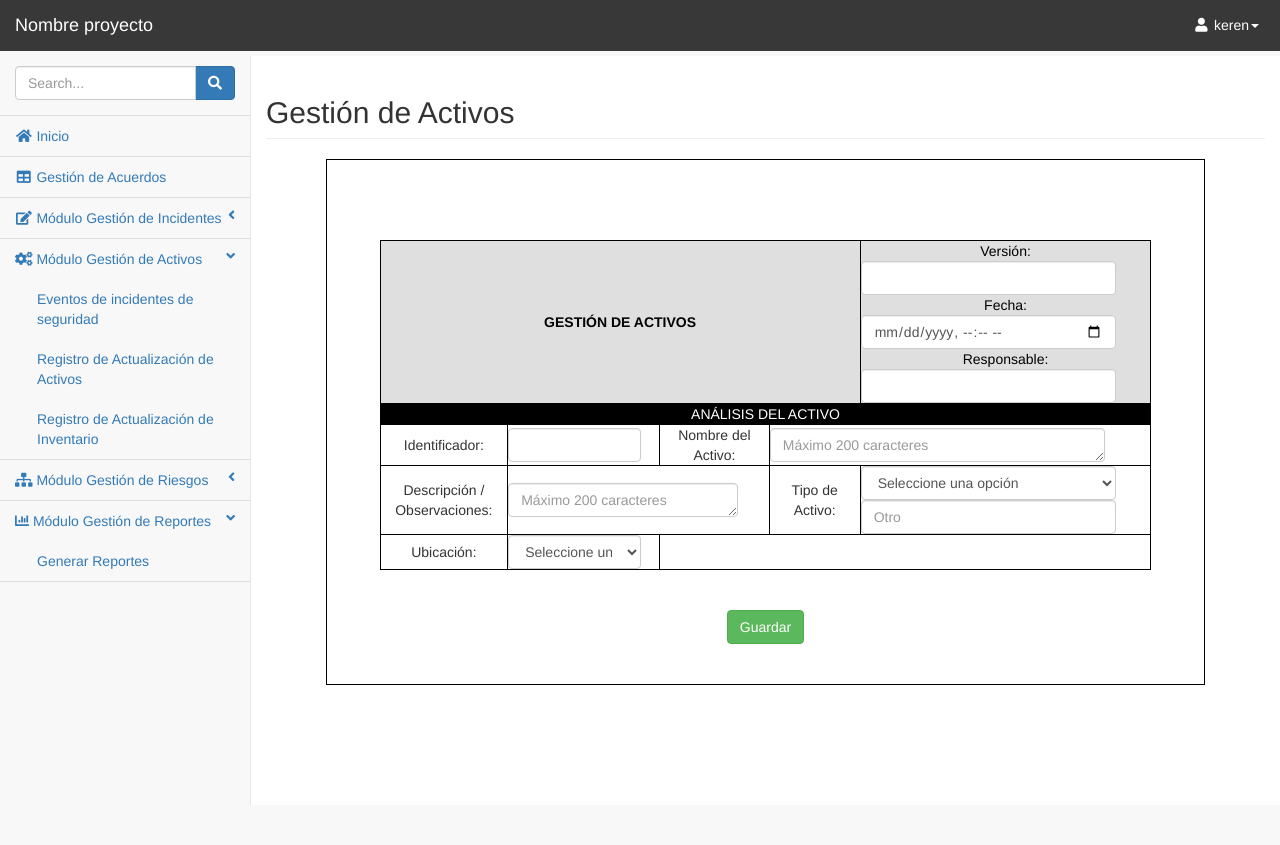
After one commit to kerenArias-2001/Ciberseguridad, a PHP site: page /pages/crear_activo.php in a window 1280 px wide. The commit adds this page. Run offline with PHP 8.4, Linux system fonts and the light colour scheme; a user stored in the database is signed in; data comes from the database, SQL or seed files in the repository; some libraries are stand-ins or nearby versions.

Commit message:
cambios activos

```diff
--- a/Ciberseguridad/nabvar.php
+++ b/Ciberseguridad/nabvar.php
@@ -86,13 +86,13 @@
                         <a href="#"><i class="fa fa-cogs fa-fw"></i> Módulo Gestión de Activos  <span class="fa arrow"></span></a>
                         <ul class="nav nav-second-level">
                             <li>
-                                <a href="panels-wells.html">Eventos de incidentes de seguridad</a>
+                                <a href="crear_activo.php">Eventos de incidentes de seguridad</a>
                             </li>
                             <li>
-                                <a href="buttons.html">Registro de Actualización de Activos</a>
+                                <a href="crear_activo.php">Registro de Actualización de Activos</a>
                             </li>
                             <li>
-                                <a href="notifications.html">Registro de Actualización de Inventario</a>
+                                <a href="crear_activo.php">Registro de Actualización de Inventario</a>
                             </li>
 
                         </ul>
--- /dev/null
+++ b/Ciberseguridad/pages/crear_activo.php
@@ -0,0 +1,260 @@
+
+<?php
+    include('../funciones.php');
+    $enviar=0;
+
+?>
+<!DOCTYPE html>
+<html lang="en">
+    <head>
+        <meta charset="utf-8">
+        <meta http-equiv="X-UA-Compatible" content="IE=edge">
+        <meta name="viewport" content="width=device-width, initial-scale=1">
+        <meta name="description" content="">
+        <meta name="author" content="">
+
+        <title>Activos | Ciberseguridad</title>
+
+        <!-- Bootstrap Core CSS -->
+        <link href="../css/bootstrap.min.css" rel="stylesheet">
+
+        <!-- MetisMenu CSS -->
+        <link href="../css/metisMenu.min.css" rel="stylesheet">
+
+        <!-- Custom CSS -->
+        <link href="../css/startmin.css" rel="stylesheet">
+
+        <!-- Custom Fonts -->
+        <!--        <link href="../css/font-awesome.min.css" rel="stylesheet" type="text/css">
+        -->
+        <!-- Estilos de el modal -->
+        <link rel="stylesheet" href="../css/style.css">
+        <link rel="stylesheet" href="https://use.fontawesome.com/releases/v5.8.1/css/all.css" integrity="sha384-50oBUHEmvpQ+1lW4y57PTFmhCaXp0ML5d60M1M7uH2+nqUivzIebhndOJK28anvf" crossorigin="anonymous">
+
+</head>
+    <body>
+    <?php
+    $miconexion=conectar_bd("",'bd_ciberseguridad');
+    session_start();
+    $busqueda=consulta($miconexion,"SELECT * FROM administrador WHERE correo_adm ='{$_SESSION['nusuario']}'");
+
+    /*         echo"***************+++++++++++++++++++++++*****************************",$_SESSION['nusuario'];
+    */        $fila1 = $busqueda->fetch_object();
+            $nombre=$fila1->nombre_adm;
+            $i=0;
+            $mysqli = new mysqli('127.0.0.1', 'root', '', 'bd_ciberseguridad');
+            $query = $mysqli -> query ("SELECT * FROM tipo_incidentes");
+            while ($valores = mysqli_fetch_array($query)) {
+                    $i=$i+1;
+            }
+    /*         echo "<label class='form-control3'> los datos encontrados  son :".$i."</label>";
+    */
+
+include('../nabvar.php');
+?>
+
+<section id="acuerdo">
+
+<!-- Page Content -->
+<div id="page-wrapper">
+    <div class="container-fluid">
+        <div class="row">
+            <div class="col-lg-12">
+                <h2 class="page-header">Gestión de Activos</h2>
+            </div>
+        </div>
+        <div class="cont-b">
+    <form >
+
+        <center><div class="cont_inc"><br><br>
+
+            <div class="text_acta">
+                <br><br>
+
+                <table>
+                    <tr class="fondo_sub2">
+                        <th colspan="5" style="text-align: center;">GESTIÓN DE ACTIVOS
+                            <br>
+                        </th>
+                        <td colspan="3">  Versión:<input id="version_i" name="version_i2" type="number" class="form-control3" >
+                            <!-- <input type="text" class="texc1" id="inc_1" ></input> -->
+
+
+                            Fecha:<!-- <input type="text" class="texc1" id="inc_2" readonly="readonly"></input> -->
+                            <input id="fecha_r" name="fecha_r2" type="datetime-local" class="form-control3" >
+
+                            Responsable:<!--  <input type="text" class="texc1r" id="inc_3" readonly="readonly"></input> -->
+                            <input id="resp_i" name="resp_i2" type="text" class="form-control3" >
+
+
+                        </td>
+                    </tr>
+
+                    <tr class="fondo_sub">
+                        <td colspan="6" style="text-align: center;">ANÁLISIS DEL ACTIVO </td>
+                    </tr>
+
+
+                    <tr>
+                        <td colspan="1">Identificador:
+                        </td>
+                        <td colspan="2"><input id="version_i" name="version_i2" type="number" class="form-control3" >
+                        </td>
+                        <td colspan="1">Nombre del Activo:
+                        </td>
+                        <td colspan="5">
+                        <textarea class="form-control3" id="inc_13" name="textarea" rows="8" cols="70" placeholder="Máximo 200 caracteres" ></textarea>
+
+                        </td>
+                    </tr>
+
+                    <tr>
+
+                    <td colspan="1">Descripción / Observaciones:
+                    </td>
+                    <td colspan="3">
+                    <textarea class="form-control3" id="inc_13" name="textarea" rows="8" cols="70" placeholder="Máximo 200 caracteres" ></textarea>
+
+                    </td>
+                    <td colspan="1">Tipo de Activo:
+                        </td>
+                        <td colspan="2">
+
+                            <select   class="form-control3"  name="tipo_id" required>
+                                <option value="" selected>Seleccione una opción</option>
+                                <option value="critico">Hardware</option>
+                                <option value="alto">Información</option>
+                                <option value="medio">Lugar</option>
+                                <option value="bajo">Organización</option>
+                                <option value="alto">Recurso Humano</option>
+                                <option value="medio">Red</option>
+                                <input id="version_i" name="version_i2" type="text" class="form-control3" placeholder="Otro" >
+                            </select>
+
+
+                        </td>
+                    </tr>
+
+                    <tr>
+                        <td colspan="1">Ubicación: </td>
+                        <td colspan="2">
+                        <select   class="form-control3"  name="tipo_id" required>
+                                <option value="" selected>Seleccione una opción</option>
+                                <option value="critico">Física</option>
+                                <option value="critico">Electrónica</option>
+
+
+                            </select>
+                        </td>
+                    </td>
+                    </tr>
+
+
+                </table>
+                <br><br>
+                <center>
+                    <button type="submit" value="1" name="guardar" id="btnNuevaFactura" class="btn btn-success">Guardar</button>
+                </center>
+                <br><br>
+                </div>
+
+            </div></center>
+
+    </form>
+
+    </div>
+
+
+    </div>
+</div>
+</section>
+<br>
+<br>
+
+
+
+    </div>
+
+
+
+    <!-- <section>
+        <div id="modal_c" class="modal">
+
+          <center><div  class="marco_modal">
+            <div class="imgcontainer">
+              <span onclick="document.getElementById('modal_c').style.display='none'" class="close" title="Close Modal">&times;</span>
+            </div>
+
+            <form class="formulario" method="post"  >
+              <label>Tipo:</label>
+              <select id="doc" name="tip_id">
+                <option class="" value="0"> Tipo de documento</option>
+                <?php
+               /*  $mysqli = new mysqli('127.0.0.1', 'root', '', 'facturacion');
+                $query =  $mysqli-> query ("select * from tipo_documentos");
+                while ($valores = mysqli_fetch_array($query)) {
+                  echo '<option value="'.$valores['id_tipo_doc'].'">'.$valores['tipo_doc'].'</option>';
+
+                }  */
+                ?>
+
+              </select>
+
+              <label>Documento:</label>
+              <input class="" name="numdoc" placeholder="Número de documento">
+                <br>
+              <button type="submit" value="1" name="consulta" id="btnNuevaFactura" class="btn btn-success">Consultar</button>
+
+            </form>
+
+
+          </div></center>
+
+        </div>
+    </section> -->
+
+
+
+    <!-- jQuery -->
+    <script src="../js/jquery.min.js"></script>
+
+    <!-- Bootstrap Core JavaScript -->
+    <script src="../js/bootstrap.min.js"></script>
+
+    <!-- Metis Menu Plugin JavaScript -->
+    <script src="../js/metisMenu.min.js"></script>
+
+    <!-- Custom Theme JavaScript -->
+    <script src="../js/startmin.js"></script>
+    <!-- mostrar y ocultar elementos -->
+
+    <!-- enviar texto de input a label -->
+    <script src="../js/enviarTexto.js"></script>
+
+
+    <?php
+     if ($_SERVER['REQUEST_METHOD']==='POST') {
+
+        $control=$_POST['guardar'];
+        if ($control==1){
+            $vnombre=$_POST['nom_e'];
+            $vtipod=$_POST['tip_id'];
+            $vcodigoi=$_POST['cod_i'];
+            $vdoc=$_POST['numdoc'];
+            $vrol=$_POST['rol'];
+            $vnit=$_POST['nit'];
+            $vdescrip=$_POST['descrip'];
+            $vobser=$_POST['obser'];
+
+        }
+
+
+
+
+    }
+    ?>
+
+
+</body>
+
+</html>
--- a/Ciberseguridad/pages/crear_riesgo.php
+++ b/Ciberseguridad/pages/crear_riesgo.php
@@ -13,7 +13,7 @@
         <meta name="description" content="">
         <meta name="author" content="">
 
-        <title>Ciberseguridad</title>
+        <title>Riesgo | Ciberseguridad</title>
 
         <!-- Bootstrap Core CSS -->
         <link href="../css/bootstrap.min.css" rel="stylesheet">
```
Also changed, not shown: Ciberseguridad/pages/notifications.html (deleted, +0 -183 lines). Lines whose indentation alone changed are shown as unchanged.
